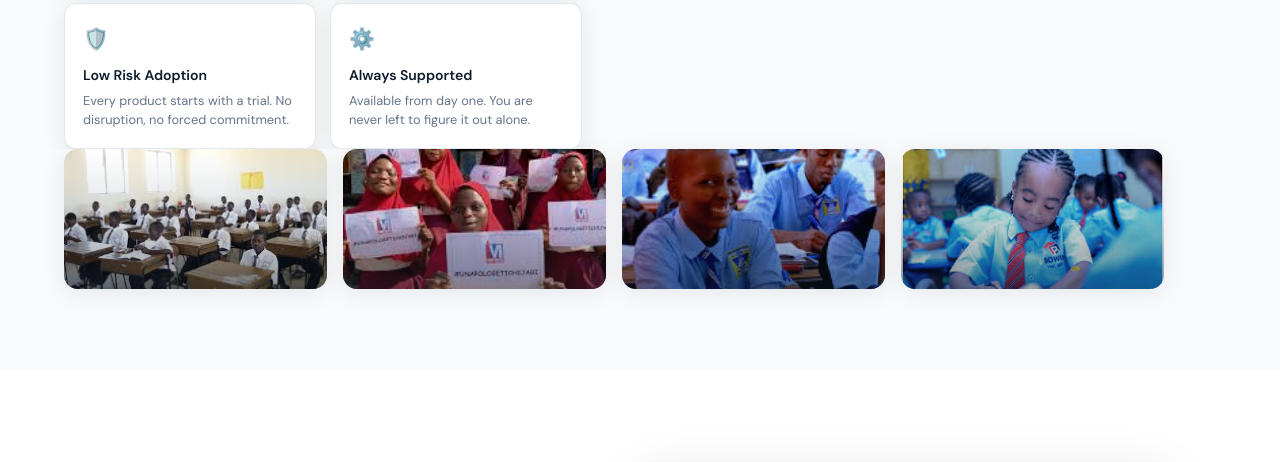
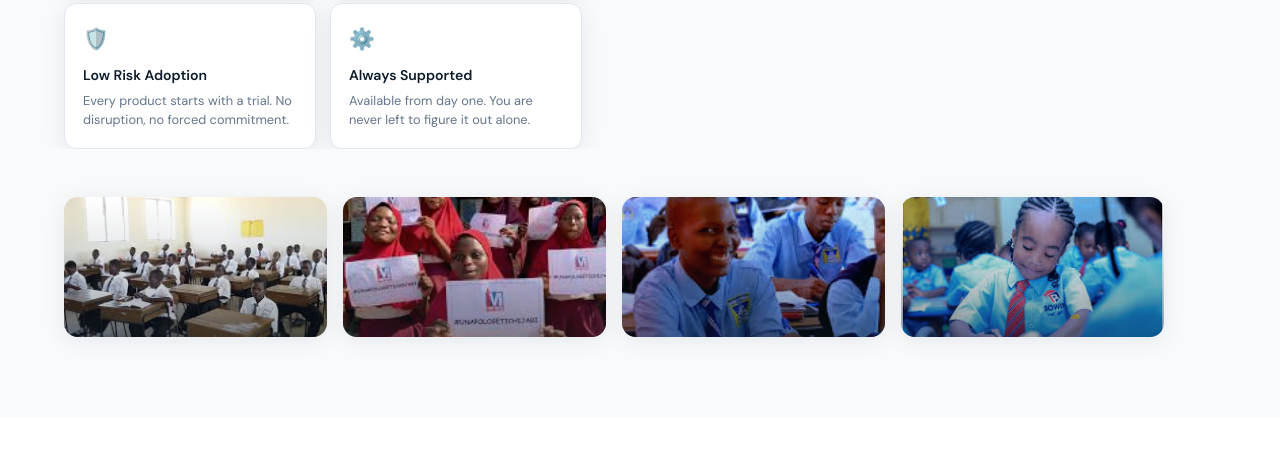
Before and after one commit to 111even/ia-solutionz-web, a plain HTML site: page index.html in a window 1280 px wide. Shown: the part 1486-1948 px from the top of the page. Drawn offline with Linux system fonts and the light colour scheme.

Commit message:
Fix: add top padding to photo strip

```diff
--- a/index.html
+++ b/index.html
@@ -68,7 +68,7 @@ nav.scrolled{box-shadow:var(--shadow)}
 .hero-mockup .burl{flex:1;background:rgba(255,255,255,.07);border:1px solid rgba(255,255,255,.08);border-radius:5px;padding:3px 10px;font-size:.62rem;color:rgba(255,255,255,.45);font-family:monospace;display:flex;align-items:center;gap:5px}
 
 /* PHOTO STRIP — between about and srs */
-.photo-strip{padding:0 5vw 80px;background:var(--off)}
+.photo-strip{padding:48px 5vw 80px;background:var(--off)}
 .photo-strip-inner{display:grid;grid-template-columns:repeat(4,1fr);gap:16px;max-width:1100px}
 .photo-strip-item{border-radius:14px;overflow:hidden;height:140px;box-shadow:var(--shadow);position:relative}
 .photo-strip-item img{width:100%;height:100%;object-fit:cover;display:block;transition:transform .4s;filter:contrast(1.05) saturate(0.85)}
```
